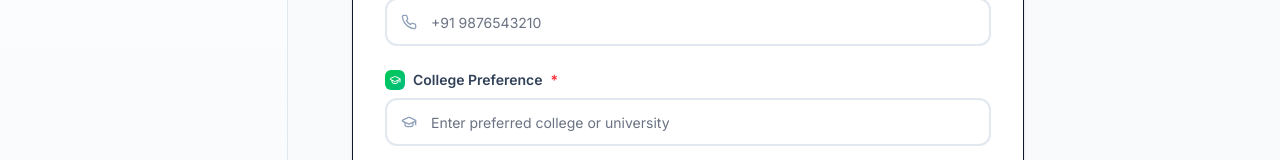
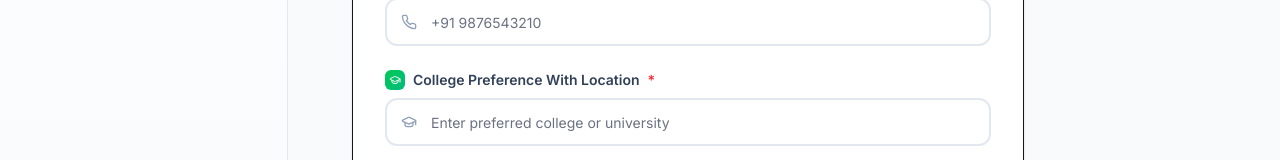
Before and after one commit to 786mdfaizan/crm-frontend, a Next.js app: page /leads/new in a window 1280 px wide. Shown: the part 455-615 px from the top of the page. Built offline with nearby package versions, Linux system fonts and the light colour scheme; sample sign-in values are in the browser's storage.

Commit message:
Update LeadForm.jsx

```diff
--- a/src/components/LeadForm.jsx
+++ b/src/components/LeadForm.jsx
@@ -236,7 +236,7 @@ export default function LeadForm({ onSuccess, initialData }) {
             <div className="w-5 h-5 bg-gradient-to-br from-green-500 to-emerald-500 rounded-md flex items-center justify-center">
               <GraduationCap className="w-3 h-3 text-white" />
             </div>
-            College Preference
+            College Preference With Location
             <span className="text-red-500">*</span>
           </label>
           <div className="relative">
```
